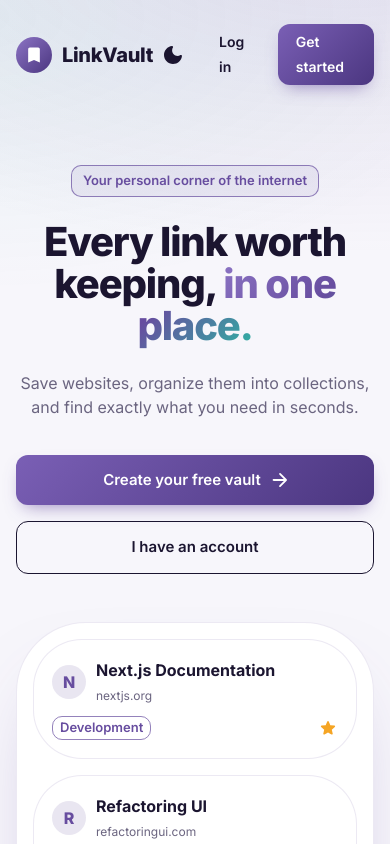
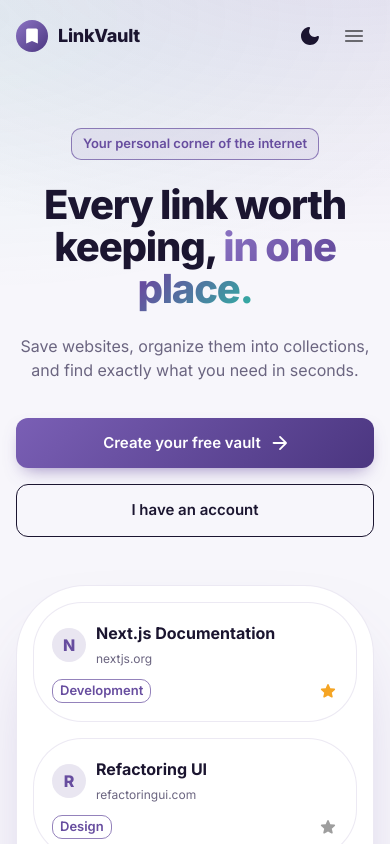
Before and after one commit to piyush25dev/linkvault, a Next.js app: page / in a window 390 px wide. Shown: the top 844 px of the page. Built offline with nearby package versions, Linux system fonts and the light colour scheme; no server answers.

Commit message:
[fix] "fix alignment of landing page"

```diff
--- a/src/app/page.tsx
+++ b/src/app/page.tsx
@@ -1,9 +1,53 @@
 'use client';
+import { useState } from 'react';
 import Link from 'next/link';
-import { Box, Button, Chip, Container, Paper, Stack, Typography, alpha } from '@mui/material';
-import { BookmarkRounded, AutoAwesomeRounded, SearchRounded, FolderRounded, StarRounded, DarkModeRounded, LockRounded, ArrowForwardRounded } from '@mui/icons-material';
+import { alpha, Box, Button, Chip, Container, IconButton, Menu, MenuItem, Paper, Stack, Typography } from '@mui/material';
+import { BookmarkRounded, MenuRounded } from '@mui/icons-material';
+import { AutoAwesomeRounded, SearchRounded, FolderRounded, StarRounded, DarkModeRounded, LockRounded, ArrowForwardRounded } from '@mui/icons-material';
 import { ThemeToggle } from '@/components/layout/ThemeToggle';
 
+
+
+function LandingHeader() {
+  const [anchor, setAnchor] = useState<HTMLElement | null>(null);
+  const close = () => setAnchor(null);
+
+  return (
+    <Stack direction="row" alignItems="center" justifyContent="space-between" gap={1} py={{ xs: 2, md: 3 }}>
+      {/* Logo: links home, never shrinks */}
+      <Stack component={Link} href="/" direction="row" spacing={1.25} alignItems="center"
+        sx={{ textDecoration: 'none', color: 'text.primary', flexShrink: 0, minWidth: 0 }}>
+        <Box sx={{
+          width: { xs: 32, sm: 36 }, height: { xs: 32, sm: 36 }, borderRadius: 2.5, display: 'grid', placeItems: 'center',
+          color: '#fff', backgroundImage: 'linear-gradient(135deg,#8C74C4,#4B3680)',
+        }}>
+          <BookmarkRounded fontSize="small" />
+        </Box>
+        <Typography variant="h6" fontWeight={800} noWrap
+          sx={{ fontSize: { xs: 18, sm: 20 }, '@media (max-width:339px)': { display: 'none' } }}>
+          LinkVault
+        </Typography>
+      </Stack>
+
+      {/* Tablet and desktop: full buttons */}
+      <Stack direction="row" spacing={1} alignItems="center" sx={{ display: { xs: 'none', sm: 'flex' } }}>
+        <ThemeToggle />
+        <Button component={Link} href="/login" color="inherit">Log in</Button>
+        <Button component={Link} href="/register" variant="contained">Get started</Button>
+      </Stack>
+
+      {/* Mobile: theme toggle + menu */}
+      <Stack direction="row" spacing={0.5} alignItems="center" sx={{ display: { xs: 'flex', sm: 'none' } }}>
+        <ThemeToggle />
+        <IconButton aria-label="Open menu" onClick={e => setAnchor(e.currentTarget)}><MenuRounded /></IconButton>
+        <Menu anchorEl={anchor} open={!!anchor} onClose={close} anchorOrigin={{ vertical: 'bottom', horizontal: 'right' }} transformOrigin={{ vertical: 'top', horizontal: 'right' }}>
+          <MenuItem component={Link} href="/login" onClick={close}>Log in</MenuItem>
+          <MenuItem component={Link} href="/register" onClick={close} sx={{ fontWeight: 700, color: 'primary.main' }}>Get started</MenuItem>
+        </Menu>
+      </Stack>
+    </Stack>
+  );
+}
 const features = [
   { icon: <AutoAwesomeRounded />, t: 'Smart saving', d: 'Paste a URL and LinkVault fetches the title, description and icon for you.' },
   { icon: <FolderRounded />, t: 'Collections', d: 'Group links by project or topic. Deleting a collection never deletes your links.' },
@@ -18,10 +62,7 @@ export default function Home() {
   return (
     <Box>
       <Container maxWidth="lg">
-        <Stack direction="row" alignItems="center" justifyContent="space-between" py={3}>
-          <Stack direction="row" spacing={1.25} alignItems="center"><Box sx={{ width: 36, height: 36, borderRadius: 2.5, display: 'grid', placeItems: 'center', color: '#fff', backgroundImage: 'linear-gradient(135deg,#8C74C4,#4B3680)' }}><BookmarkRounded fontSize="small" /></Box><Typography variant="h6" fontWeight={800}>LinkVault</Typography></Stack>
-          <Stack direction="row" spacing={1} alignItems="center"><ThemeToggle /><Button component={Link} href="/login" color="inherit">Log in</Button><Button component={Link} href="/register" variant="contained">Get started</Button></Stack>
-        </Stack>
+        <LandingHeader />
 
         <Box sx={{ pt: { xs: 7, md: 11 }, pb: { xs: 6, md: 8 }, textAlign: 'center', maxWidth: 800, mx: 'auto' }}>
           <Chip label="Your personal corner of the internet" color="primary" variant="outlined" sx={{ mb: 3, bgcolor: t => alpha(t.palette.primary.main, 0.08) }} />
```
Also changed, not shown: src/components/layout/LandingHeader.tsx (added, +46 -0 lines).
